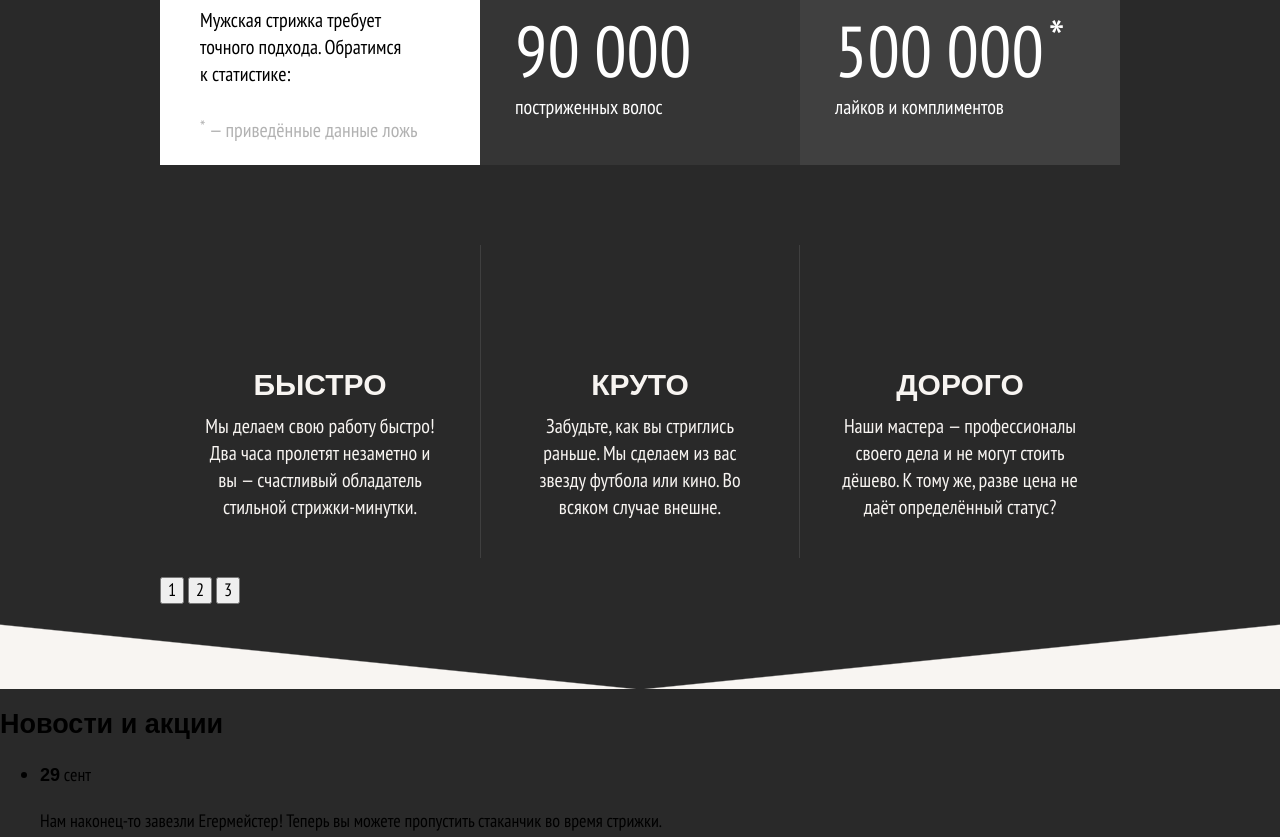
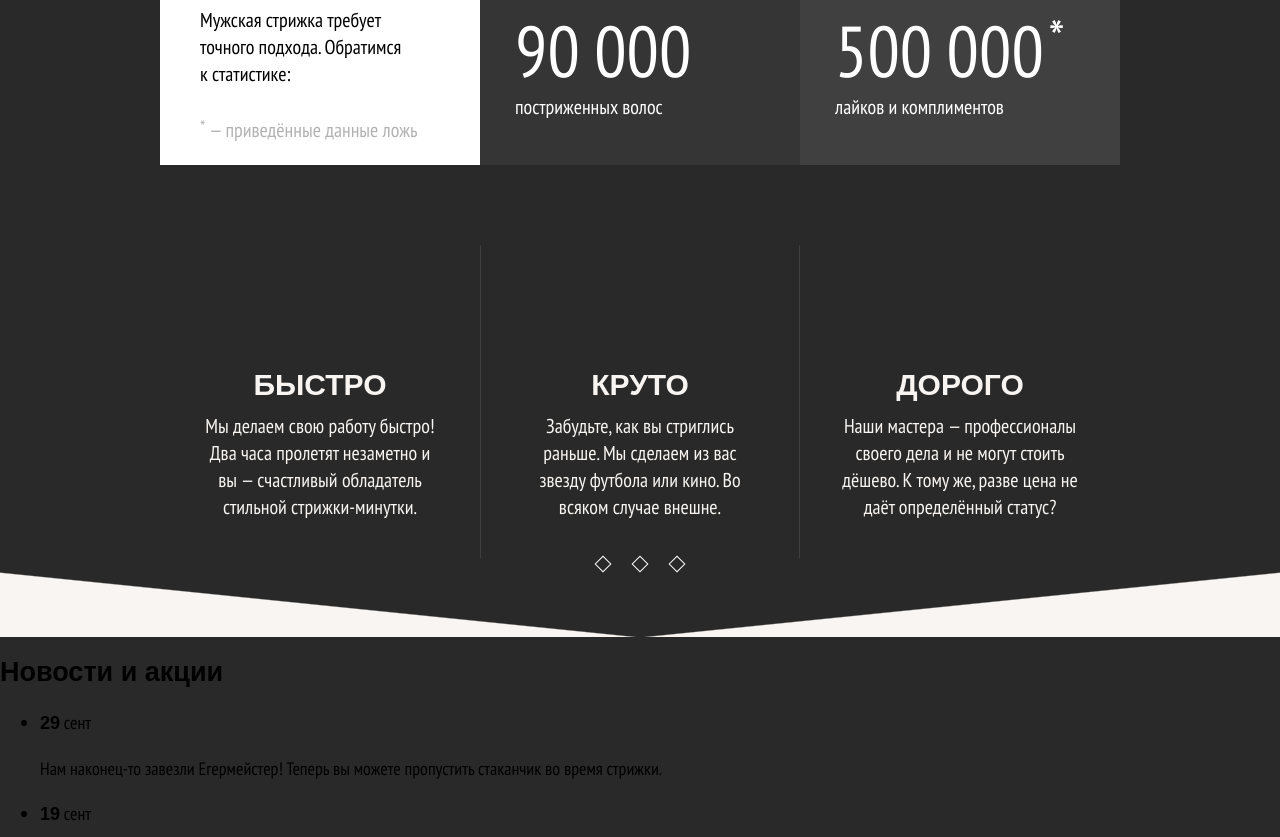
Before and after one commit to haosmos/barbershop-adaptive, a website: page source/index.html in a window 1280 px wide. Shown: the part 745-1582 px from the top of the page. Drawn offline with nearby package versions, Linux system fonts and the light colour scheme; files that its build step writes are made by us from their sources; files whose address does not match are found by name; a web font is replaced by a local one.

Commit message:
Стилизовал слайдер

```diff
--- /dev/null
+++ b/source/sass/Blocks/slider.scss
@@ -0,0 +1,36 @@
+.slider__toggles {
+  width: 95px;
+  margin: 0 auto;
+  display: flex;
+  justify-content: center;
+}
+  .slider__toggle {
+    width: 12px;
+    height: 12px;
+    padding: 0;
+    margin-right: 25px;
+
+    font-size: 0;
+    line-height: 0;
+
+    background: none;
+    border: 1px solid $white;
+
+    transform: rotate(45deg);
+
+    &:last-child {
+      margin-right: 0;
+    }
+
+    &--dark {
+      border-color: #353535;
+    }
+
+    &--active {
+      background-color: $white;
+    }
+
+    &--active-dark {
+      background-color: #353535;
+    }
+  }
--- a/source/sass/style.scss
+++ b/source/sass/style.scss
@@ -9,6 +9,7 @@
 @import "./blocks/user-nav.scss";
 @import "./blocks/statistics.scss";
 @import "./blocks/advantages.scss";
+@import "./blocks/slider.scss";
 
 /*
 @import "general/normalize.scss";
```
